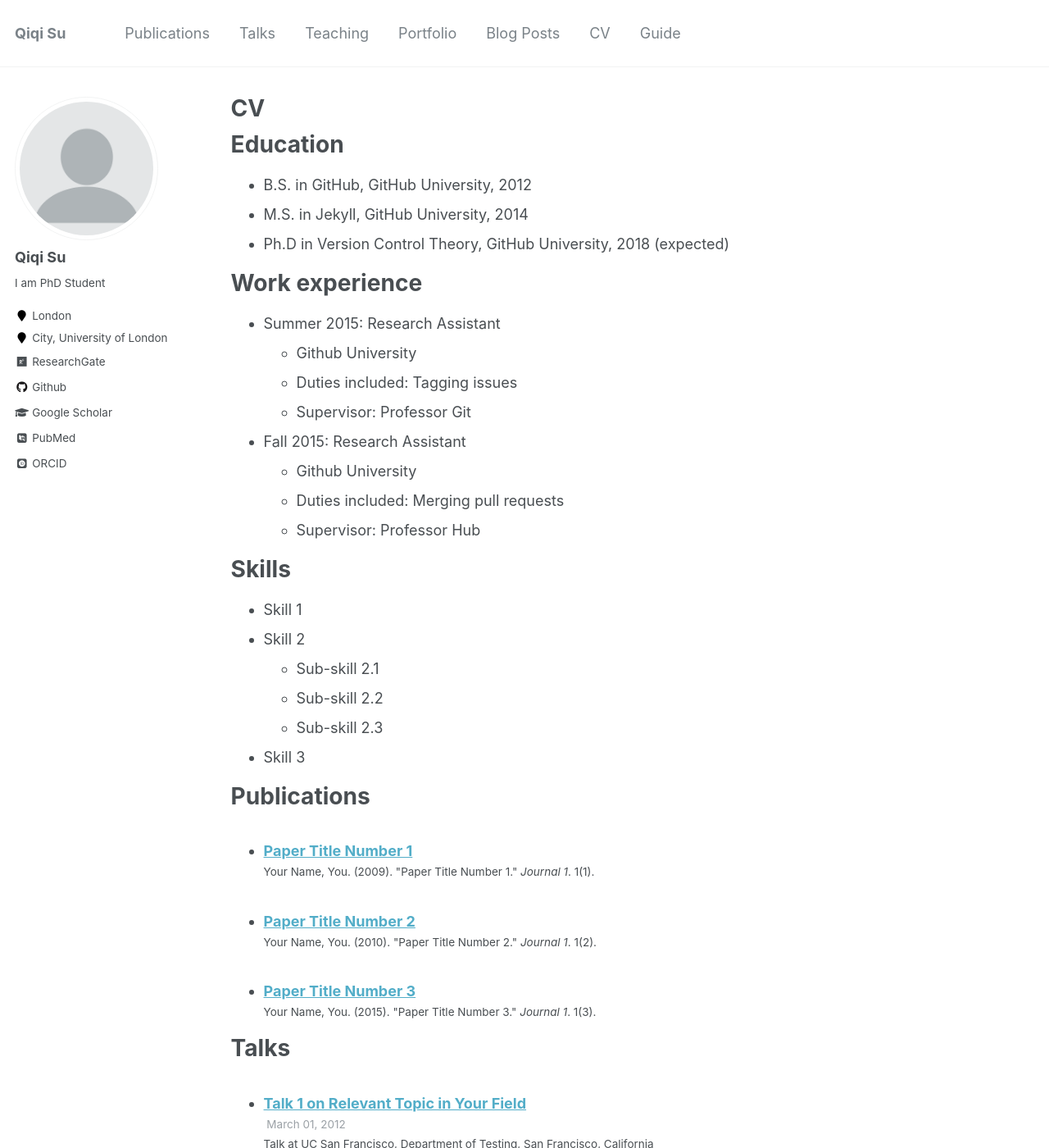
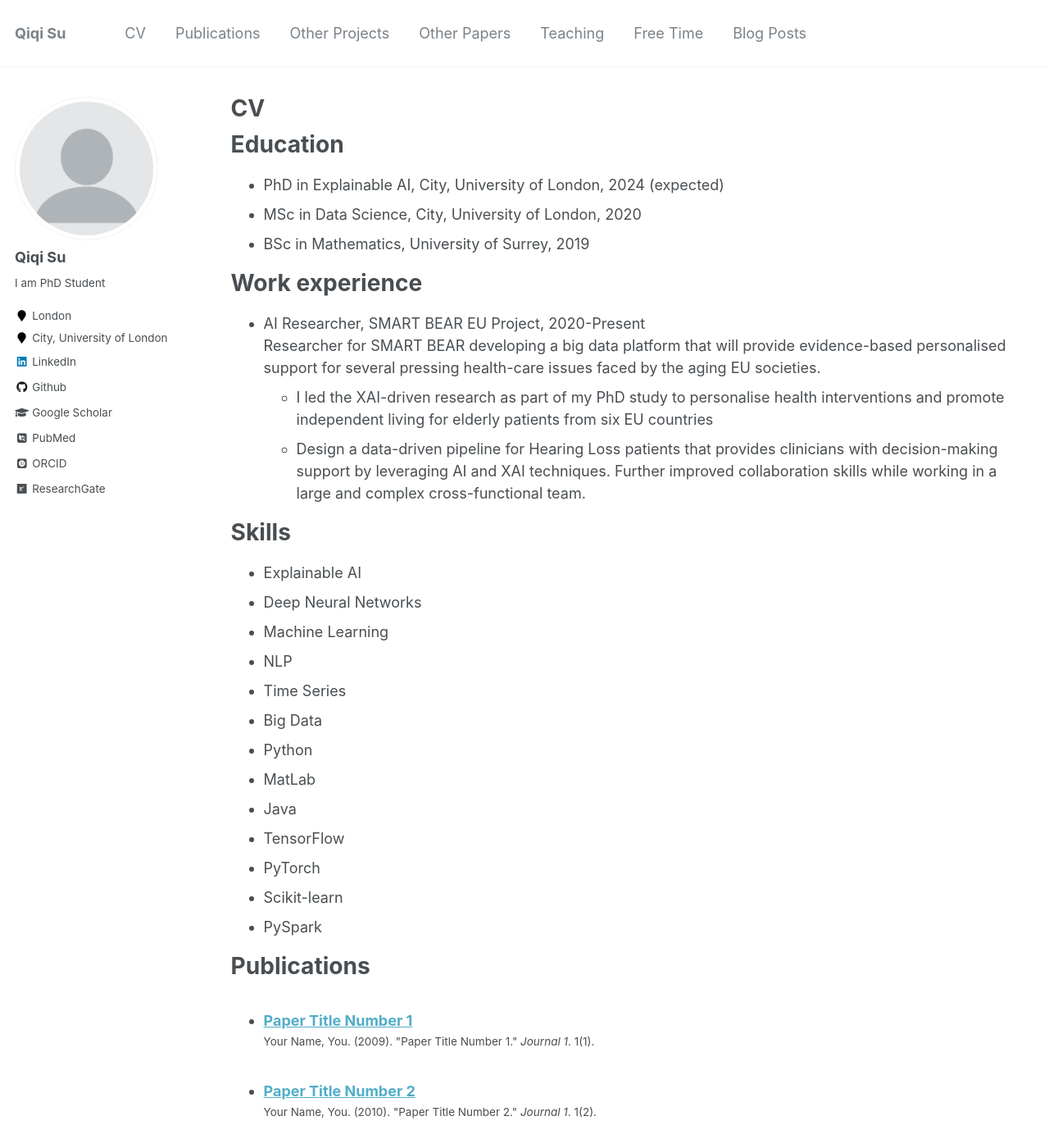
Before and after one commit to qisuqi/qiqisu.github.io, a Jekyll site: the page built from docs/_pages/cv.md, in a window 1280 px wide and 1400 px high. Shown: the whole window at 82% size. Built offline with Jekyll 4.4.1, drawn with Linux system fonts in a browser that asks for light colours; some web fonts are replaced; some of the changed text lies outside the part shown.

Commit message:
Adding contents

```diff
--- a/docs/_config.yml
+++ b/docs/_config.yml
@@ -32,7 +32,7 @@ comments:
     colorscheme          : # "light" (default), "dark"
 staticman:
   allowedFields          : ['name', 'email', 'url', 'message']
-  branch                 : "gh-pages" # "master", "gh-pages"
+  branch                 : "docs" # "master", "gh-pages"
   commitMessage          : "New comment."
   filename               : comment-{@timestamp}
   format                 : "yml"
@@ -88,7 +88,7 @@ author:
   pubmed           : "https://pubmed.ncbi.nlm.nih.gov/36090867/"
   googlescholar    : "https://scholar.google.com/citations?user=c4bwl4MAAAAJ&hl=en"
   email            :
-  researchgate     :  "https://www.researchgate.net/profile/Qiqi-Su-2"
+  researchgate     : "https://www.researchgate.net/profile/Qiqi-Su-2"
   uri              :
   bitbucket        :
   codepen          :
@@ -102,7 +102,7 @@ author:
   instagram        :
   impactstory      :
   lastfm           :
-  linkedin         :
+  linkedin         : "https://www.linkedin.com/in/qiqi-su-376781106/"
   orcid            : "https://orcid.org/my-orcid?orcid=0000-0001-6236-5951"
   pinterest        :
   soundcloud       :
--- a/docs/_data/navigation.yml
+++ b/docs/_data/navigation.yml
@@ -1,22 +1,22 @@
 # main links links
 main:
+  - title: "CV"
+    url: /cv/
+
   - title: "Publications"
     url: /publications/
 
-  - title: "Talks"
-    url: /talks/
+  - title: "Other Projects"
+    url: /projects/
+
+  - title: "Other Papers"
+    url: /papers/
 
   - title: "Teaching"
     url: /teaching/
 
-  - title: "Portfolio"
-    url: /portfolio/
+  - title: "Free Time"
+    url: /free-time/
 
   - title: "Blog Posts"
     url: /year-archive/
-
-  - title: "CV"
-    url: /cv/
-
-  - title: "Guide"
-    url: /markdown/
--- a/docs/_includes/author-profile.html
+++ b/docs/_includes/author-profile.html
@@ -36,9 +36,6 @@
       {% endif %}
       {% if author.keybase %}
         <li><a href="https://keybase.io/{{ author.keybase }}"><i class="fas fa-fw fa-key" aria-hidden="true"></i> Keybase</a></li>
-      {% endif %}
-       {% if author.researchgate %}
-        <li><a href="{{ author.researchgate }}"><i class="fab fa-fw fa-researchgate" aria-hidden="true"></i> ResearchGate</a></li>
       {% endif %}
       {% if author.twitter %}
         <li><a href="https://twitter.com/{{ author.twitter }}"><i class="fab fa-fw fa-twitter-square" aria-hidden="true"></i> Twitter</a></li>
@@ -112,6 +109,9 @@
       {% if author.orcid %}
         <li><a href="{{ author.orcid }}"><i class="ai ai-orcid-square ai-fw"></i> ORCID</a></li>
       {% endif %}
+      {% if author.researchgate %}
+      <li><a href="{{ author.researchgate }}"><i class="fab fa-fw fa-researchgate" aria-hidden="true"></i> ResearchGate</a></li>
+      {% endif %}
       {% if author.impactstory %}
         <li><a href="{{ author.impactstory }}"><i class="ai ai-impactstory ai-fw"></i> Impactstory</a></li>
       {% endif %}
--- a/docs/_pages/cv.md
+++ b/docs/_pages/cv.md
@@ -11,30 +11,36 @@ redirect_from:
 
 Education
 ======
-* B.S. in GitHub, GitHub University, 2012
-* M.S. in Jekyll, GitHub University, 2014
-* Ph.D in Version Control Theory, GitHub University, 2018 (expected)
+* PhD in Explainable AI, City, University of London, 2024 (expected)
+* MSc in Data Science, City, University of London, 2020
+* BSc in Mathematics, University of Surrey, 2019
 
 Work experience
 ======
-* Summer 2015: Research Assistant
-  * Github University
-  * Duties included: Tagging issues
-  * Supervisor: Professor Git
-
-* Fall 2015: Research Assistant
-  * Github University
-  * Duties included: Merging pull requests
-  * Supervisor: Professor Hub
+* AI Researcher, SMART BEAR EU Project, 2020-Present \\
+Researcher for SMART BEAR developing a big data platform that will provide evidence-based personalised support
+for several pressing health-care issues faced by the aging EU societies.
+  * I led the XAI-driven research as part of my PhD study to personalise health interventions and promote independent
+  living for elderly patients from six EU countries
+  * Design a data-driven pipeline for Hearing Loss patients that provides clinicians with decision-making support by
+  leveraging AI and XAI techniques. Further improved collaboration skills while working in a large and complex
+  cross-functional team.
 
 Skills
 ======
-* Skill 1
-* Skill 2
-  * Sub-skill 2.1
-  * Sub-skill 2.2
-  * Sub-skill 2.3
-* Skill 3
+* Explainable AI
+* Deep Neural Networks
+* Machine Learning
+* NLP
+* Time Series
+* Big Data
+* Python
+* MatLab
+* Java
+* TensorFlow
+* PyTorch
+* Scikit-learn
+* PySpark
 
 Publications
 ======
@@ -42,18 +48,9 @@ Publications
     {% include archive-single-cv.html %}
   {% endfor %}</ul>
 
-Talks
-======
-  <ul>{% for post in site.talks %}
-    {% include archive-single-talk-cv.html %}
-  {% endfor %}</ul>
 
 Teaching
 ======
   <ul>{% for post in site.teaching %}
     {% include archive-single-cv.html %}
   {% endfor %}</ul>
-
-Service and leadership
-======
-* Currently signed in to 43 different slack teams
--- a/docs/_pages/portfolio.html
+++ b/docs/_pages/papers.html
@@ -1,13 +1,13 @@
 ---
 layout: archive
-title: "Portfolio"
-permalink: /portfolio/
+title: "Other Papers"
+permalink: /papers/
 author_profile: true
 ---
 
 {% include base_path %}
 
 
-{% for post in site.portfolio %}
+{% for post in site.papers %}
   {% include archive-single.html %}
 {% endfor %}
--- a/docs/_talks/2012-03-01-talk-1.md
+++ /dev/null
@@ -1,11 +0,0 @@
----
-title: "Talk 1 on Relevant Topic in Your Field"
-collection: talks
-type: "Talk"
-permalink: /talks/2012-03-01-talk-1
-venue: "UC San Francisco, Department of Testing"
-date: 2012-03-01
-location: "San Francisco, California"
----
-
-This is a description of your talk, which is a markdown files that can be all markdown-ified like any other post. Yay markdown!
--- a/docs/_talks/2013-03-01-tutorial-1.md
+++ /dev/null
@@ -1,13 +0,0 @@
----
-title: "Tutorial 1 on Relevant Topic in Your Field"
-collection: talks
-type: "Tutorial"
-permalink: /talks/2013-03-01-tutorial-1
-venue: "UC-Berkeley Institute for Testing Science"
-date: 2013-03-01
-location: "Berkeley CA, USA"
----
-
-[More information here](http://exampleurl.com)
-
-This is a description of your tutorial, note the different field in type. This is a markdown files that can be all markdown-ified like any other post. Yay markdown!
```
Also changed, not shown: docs/_pages/about.md (+4 -1 lines), docs/_pages/free-time.html (added, +13 -0 lines), docs/_pages/markdown.md (deleted, +0 -202 lines), docs/_pages/projects.html (added, +13 -0 lines), docs/_pages/talks.html (deleted, +0 -16 lines), docs/_papers/papers-1.md (added, +7 -0 lines), docs/_papers/papers-2.html (added, +7 -0 lines), docs/_projects/projects1.md (added, +7 -0 lines), docs/_projects/projects2.html (added, +7 -0 lines), docs/_talks/2014-02-01-talk-2.md (deleted, +0 -13 lines), docs/_talks/2014-03-01-talk-3.md (deleted, +0 -11 lines), docs/_free-time/free-time-1.md (renamed from docs/_portfolio/portfolio-1.md), docs/_free-time/free-time-2.html (renamed from docs/_portfolio/portfolio-2.html).
